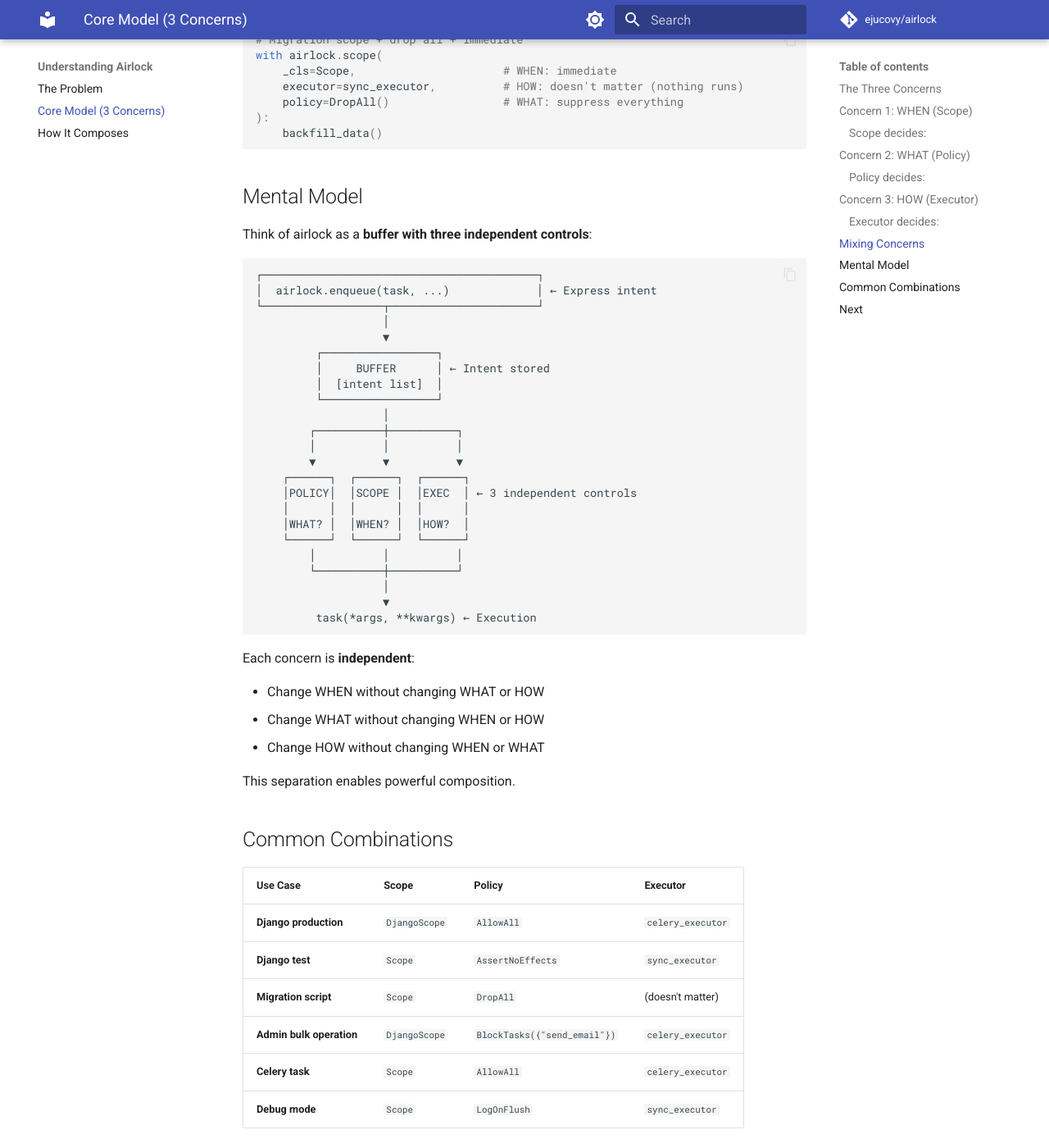
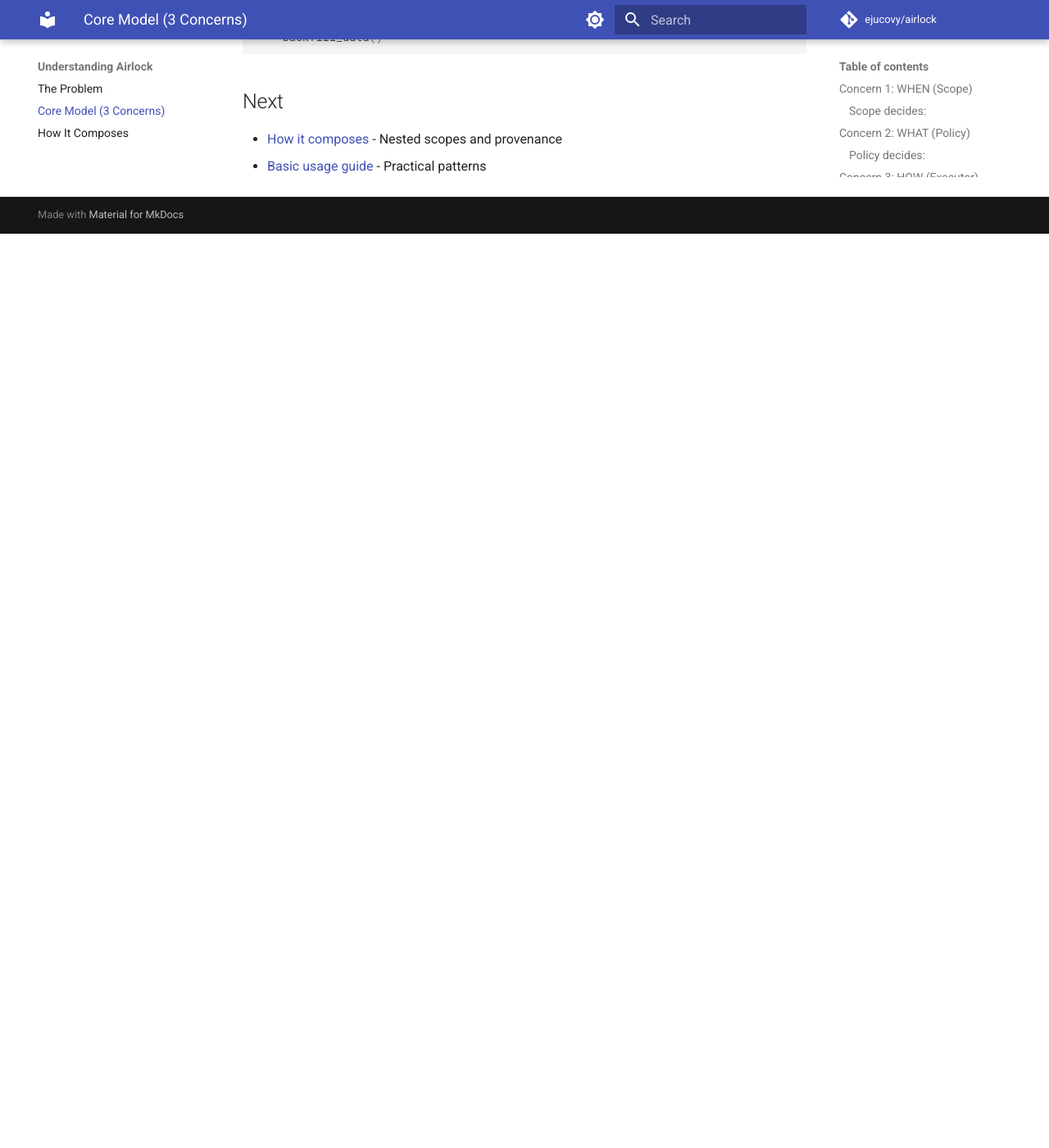
Before and after one commit to ejucovy/airlock, an MkDocs documentation site: the page built from docs/understanding/core-model.md, in a window 1280 px wide and 1400 px high, scrolled down 3120 px. Shown: the whole window at 82% size. Built offline with MkDocs 1.6.1 and Material for MkDocs 9.7.7, drawn with Linux system fonts in a browser that asks for light colours; comment, search, counter and statistics services are not loaded; after the commit the page ends 3405 px from its top, so only the background shows below that; some of the changed text lies outside the part shown.

Commit message:
Revise core model description and remove mental model

````diff
--- a/docs/understanding/core-model.md
+++ b/docs/understanding/core-model.md
@@ -1,16 +1,12 @@
 # Core Model: The 3 Concerns
 
-Airlock separates three orthogonal concerns. Understanding this makes everything else obvious.
-
-## The Three Concerns
+Airlock separates three orthogonal concerns that can be mixed and customized.
 
 | Concern | Controlled By | Question |
 |---------|---------------|----------|
 | **WHEN** | Scope | When do effects escape? |
 | **WHAT** | Policy | Which effects execute? |
 | **HOW** | Executor | How do they run? |
-
-These are **independent** and can be mixed freely.
 
 ## Concern 1: WHEN (Scope)
 
@@ -142,55 +138,6 @@ with airlock.scope(
     backfill_data()
 ```
 
-## Mental Model
-
-Think of airlock as a **buffer with three independent controls**:
-
-```
-┌─────────────────────────────────────────┐
-│  airlock.enqueue(task, ...)             │ ← Express intent
-└──────────────────┬──────────────────────┘
-                   │
-                   ▼
-         ┌─────────────────┐
-         │     BUFFER      │ ← Intent stored
-         │  [intent list]  │
-         └─────────────────┘
-                   │
-        ┌──────────┼──────────┐
-        │          │          │
-        ▼          ▼          ▼
-    ┌──────┐  ┌──────┐  ┌──────┐
-    │POLICY│  │SCOPE │  │EXEC  │ ← 3 independent controls
-    │      │  │      │  │      │
-    │WHAT? │  │WHEN? │  │HOW?  │
-    └──────┘  └──────┘  └──────┘
-        │          │          │
-        └──────────┼──────────┘
-                   │
-                   ▼
-         task(*args, **kwargs) ← Execution
-```
-
-Each concern is **independent**:
-
-- Change WHEN without changing WHAT or HOW
-- Change WHAT without changing WHEN or HOW
-- Change HOW without changing WHEN or WHAT
-
-This separation enables powerful composition.
-
-## Common Combinations
-
-| Use Case | Scope | Policy | Executor |
-|----------|-------|--------|----------|
-| **Django production** | `DjangoScope` | `AllowAll` | `celery_executor` |
-| **Django test** | `Scope` | `AssertNoEffects` | `sync_executor` |
-| **Migration script** | `Scope` | `DropAll` | (doesn't matter) |
-| **Admin bulk operation** | `DjangoScope` | `BlockTasks({"send_email"})` | `celery_executor` |
-| **Celery task** | `Scope` | `AllowAll` | `celery_executor` |
-| **Debug mode** | `Scope` | `LogOnFlush` | `sync_executor` |
-
 ## Next
 
 - [How it composes](how-it-composes.md) - Nested scopes and provenance
````
Also changed, not shown: other parts of docs/understanding/core-model.md (+1 -1 lines).
